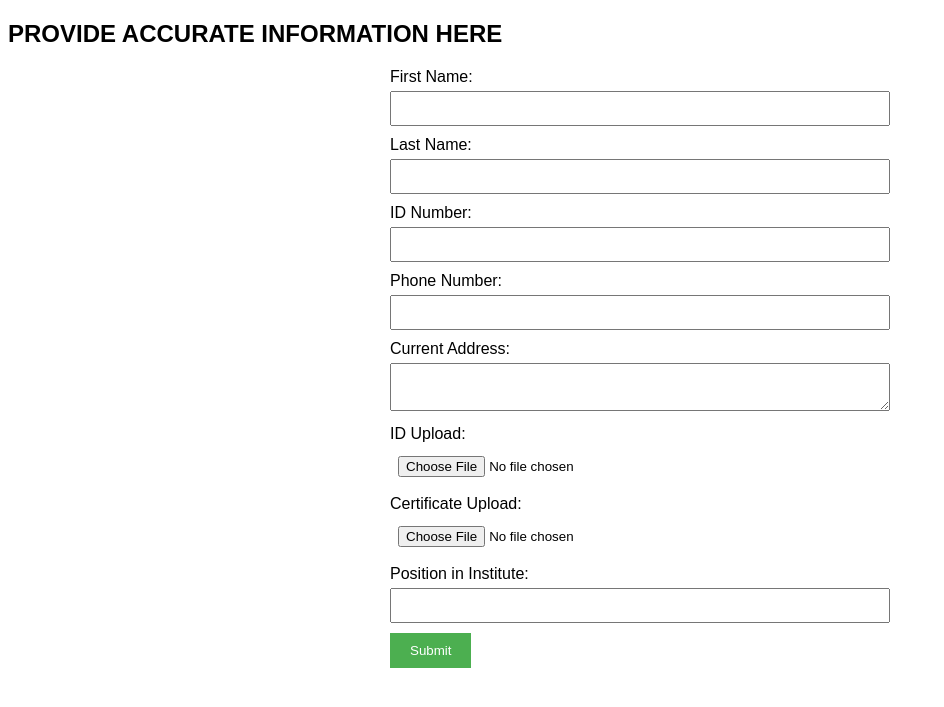
After one commit to Final-Year-Project-SMB/ECC_Platform3, a Django app: page /register in a window 1280 px wide. The commit adds this page. Shown: the top 707 px of the page, without its empty margins (0-944 px from the left). Run offline with Django 5.2, Linux system fonts and the light colour scheme.

Commit message:
second commit

```diff
--- a/mysite/project/templates/account.html
+++ b/mysite/project/templates/account.html
@@ -245,7 +245,8 @@ margin-bottom: 10px;
                               </a>
                               <ul class="dropdown-menu">
                                 <li><a href="#">Login</a></li>
-                                <li><a href="#">Register</a></li>
+                                <a href="{% url 'register' %}">
+                                    <p>Register now</p>
                               </ul>
                         </li>
                     </ul>
--- /dev/null
+++ b/mysite/project/templates/comment.html
@@ -0,0 +1,6 @@
+<!--  NDUMVA HARIYA KURI IRIYA PAGE IFUNGUKA TUMAZE GUKANDA ACCOUNT, NDUMVA BITAKABAYE NGOMBWA KO ACCOUNT IGARUKA KURI
+LISTE, RWAREKERAHO IZINDI, YO ITARIMO,
+MAZE KULINKING ZIRA YAGE ZA ACCOUNT NA REGIRTER, URABONA KO BIKORA, UBWO NI UGUSHAKA VIEW NA CONTENT BIMEZE NEZA,
+BIZAKORERWA MURI TEMPLATES, IN html FILES.
+
+COURAGE Chou-->
--- a/mysite/project/templates/home.html
+++ b/mysite/project/templates/home.html
@@ -277,7 +277,7 @@ margin-bottom: 10px;
                     </a>
                 </li>
                 <li>
-                    <a href="account.html">
+                <a href="{% url 'account' %}">
                         <i class="pe-7s-note2"></i>
                         <p>ACCOUNT</p>
                     </a>
--- /dev/null
+++ b/mysite/project/templates/registration.html
@@ -0,0 +1,70 @@
+<!DOCTYPE html>
+<html lang="en">
+<head>
+    <meta charset="UTF-8">
+    <meta name="viewport" content="width=device-width, initial-scale=1.0">
+    <title>My Form</title>
+    <style>
+        /* Add your CSS styles here */
+        /* This is just a basic example */
+        body {
+            font-family: Arial, sans-serif;
+        }
+        form {
+            max-width: 500px;
+            margin: 0 auto;
+        }
+        label {
+            display: block;
+            margin-bottom: 5px;
+        }
+        input, textarea {
+            width: 100%;
+            padding: 8px;
+            margin-bottom: 10px;
+            box-sizing: border-box;
+        }
+        button {
+            background-color: #4CAF50;
+            color: white;
+            padding: 10px 20px;
+            border: none;
+            cursor: pointer;
+        }
+        button:hover {
+            background-color: #45a049;
+        }
+    </style>
+</head>
+<body>
+    <h2>PROVIDE ACCURATE INFORMATION HERE</h2>
+    <form id="myForm" action="/submit-form-url" method="post" enctype="multipart/form-data">
+        {% csrf_token %}
+        <label for="first_name">First Name:</label>
+        <input type="text" id="first_name" name="first_name" required>
+
+        <label for="last_name">Last Name:</label>
+        <input type="text" id="last_name" name="last_name" required>
+
+        <label for="id_number">ID Number:</label>
+        <input type="text" id="id_number" name="id_number" required>
+
+        <label for="phone_number">Phone Number:</label>
+        <input type="text" id="phone_number" name="phone_number" required>
+
+        <label for="current_address">Current Address:</label>
+        <textarea id="current_address" name="current_address"></textarea>
+
+        <label for="id_upload">ID Upload:</label>
+        <input type="file" id="id_upload" name="id_upload" accept=".pdf,.jpg,.png" required>
+
+        <label for="certificate_upload">Certificate Upload:</label>
+        <input type="file" id="certificate_upload" name="certificate_upload" accept=".pdf,.jpg,.png" required>
+
+        <label for="position_in_institute">Position in Institute:</label>
+        <input type="text" id="position_in_institute" name="position_in_institute" required>
+
+        <button type="submit">Submit</button>
+    </form>
+</body>
+</html>
--- a/mysite/project/urls.py
+++ b/mysite/project/urls.py
@@ -4,5 +4,6 @@ from . import views
 
 urlpatterns = [
       path('', views.home, name='home'),
-      path('', views.account, name='account'),
+      path('account', views.account, name='account'),
+      path('register', views.register, name='register'),
 ]
--- a/mysite/project/views.py
+++ b/mysite/project/views.py
@@ -13,5 +13,7 @@ def account(request):
     return render(request,"account.html")
 
 
+def register(request):
+    return render(request,"registration.html")
 
 # Create your views here.
```
